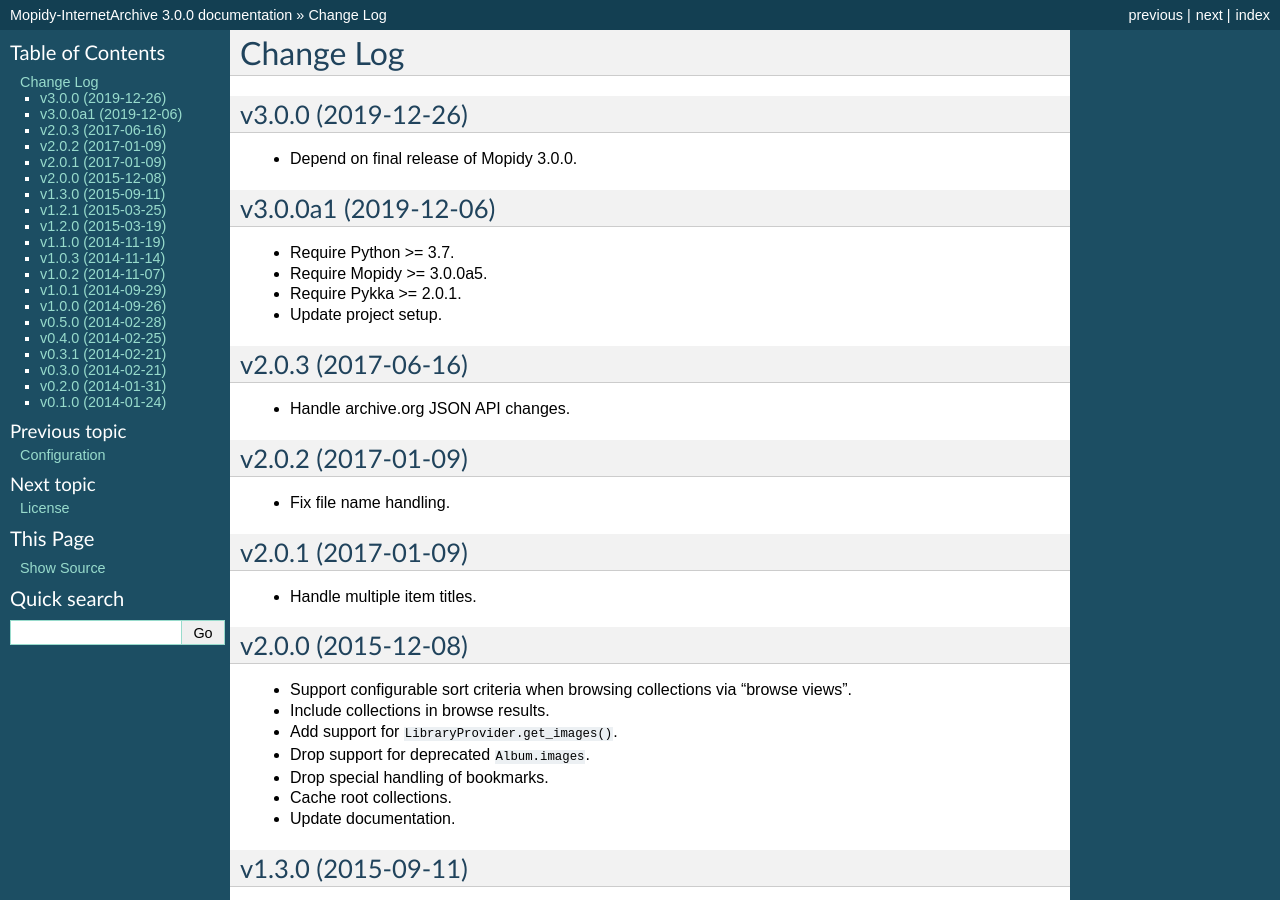
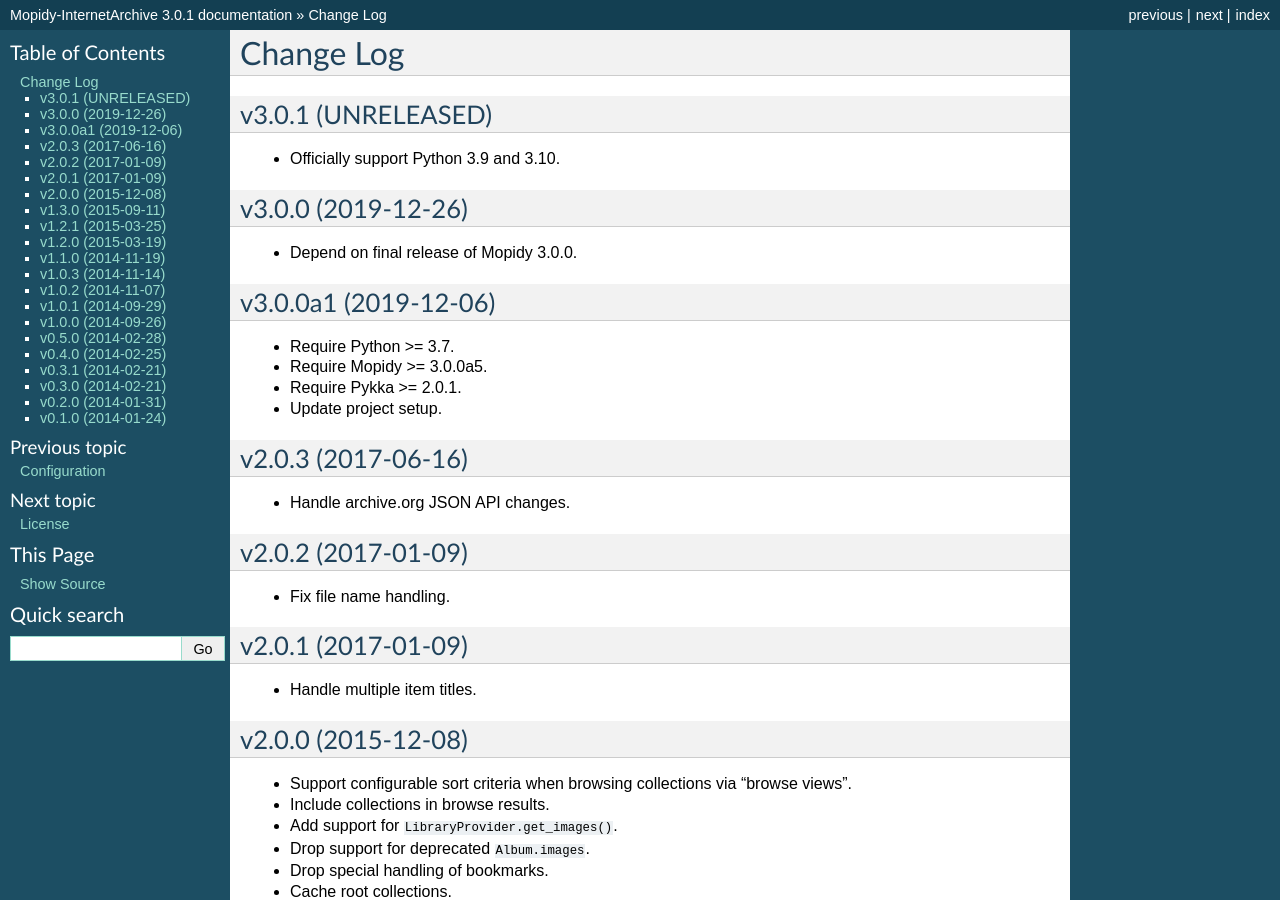
Before and after one commit to tkem/mopidy-internetarchive, a Sphinx documentation site: the page built from docs/changelog.rst, in a window 1280 px wide and 900 px high. Built offline with Sphinx 7.4.7, drawn with Linux system fonts in a browser that asks for light colours; some of the changed text lies outside the part shown.

Commit message:
Prepare v3.0.1.

```diff
--- a/CHANGELOG.rst
+++ b/CHANGELOG.rst
@@ -1,3 +1,9 @@
+v3.0.1 (UNRELEASED)
+===================
+
+- Officially support Python 3.9 and 3.10.
+
+
 v3.0.0 (2019-12-26)
 ===================
 
--- a/docs/conf.py
+++ b/docs/conf.py
@@ -20,7 +20,7 @@
 
 
 project = "Mopidy-InternetArchive"
-copyright = "2014-2019 Thomas Kemmer"
+copyright = "2014-2022 Thomas Kemmer"
 version = get_version()
 release = version
 
--- a/setup.cfg
+++ b/setup.cfg
@@ -1,6 +1,6 @@
 [metadata]
 name = Mopidy-InternetArchive
-version = 3.0.0
+version = 3.0.1
 url = https://github.com/tkem/mopidy-internetarchive
 author = Thomas Kemmer
 author_email = tkemmer@computer.org
@@ -16,6 +16,8 @@
     Programming Language :: Python :: 3
     Programming Language :: Python :: 3.7
     Programming Language :: Python :: 3.8
+    Programming Language :: Python :: 3.9
+    Programming Language :: Python :: 3.10
     Topic :: Multimedia :: Sound/Audio :: Players
 
 
@@ -40,6 +42,7 @@
     black
     check-manifest
     flake8
+    flake8-black
     flake8-bugbear
     flake8-import-order
     isort[pyproject]
```
Also changed, not shown: README.rst (+14 -6 lines), 3 other files.
